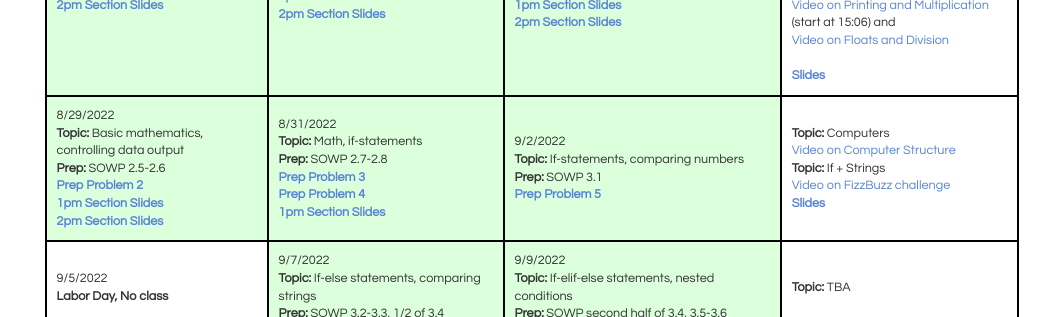
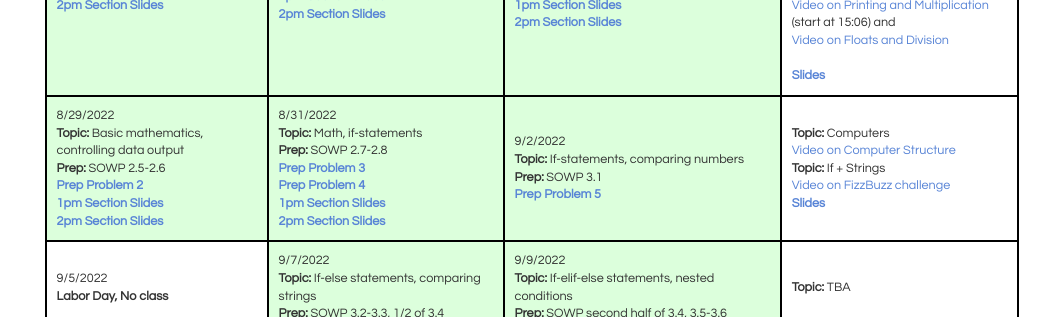
Before and after one commit to bddicken/cs110fall2022website, a Jekyll site: the page built from schedule/index.md, in a window 1280 px wide. Shown: the part 375-692 px from the top of the page, without its empty margins (108-1168 px from the left). Built offline with Jekyll 4.4.1, drawn with Linux system fonts in a browser that asks for light colours.

Commit message:
added link to slides aug 31

```diff
--- a/schedule/index.md
+++ b/schedule/index.md
@@ -99,6 +99,7 @@ The <b>Prep</b> for each day indicates the work you need to have completed <b>BE
     <a href="../preps/03/"><b>Prep Problem 3</b></a> <br/>
     <a href="../preps/04/"><b>Prep Problem 4</b></a> <br/>
     <a href="./slides/07-if-statements.pdf"><b>1pm Section Slides</b></a> <br/>
+    <a href="./slides/05-math-and-if-statements-AP.pdf"><b>2pm Section Slides</b></a>
   </td>
   <td class="topic-general">
     9/2/2022 <br/>
```
